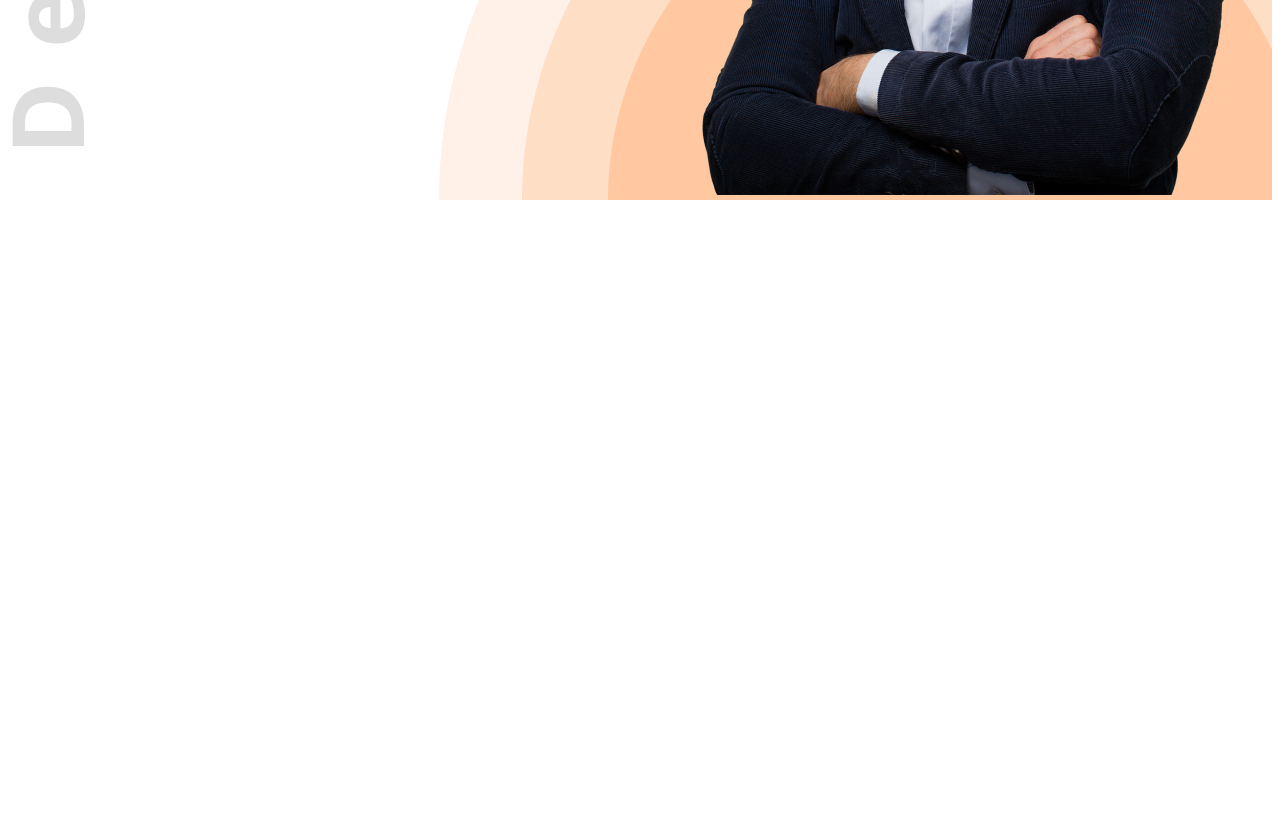
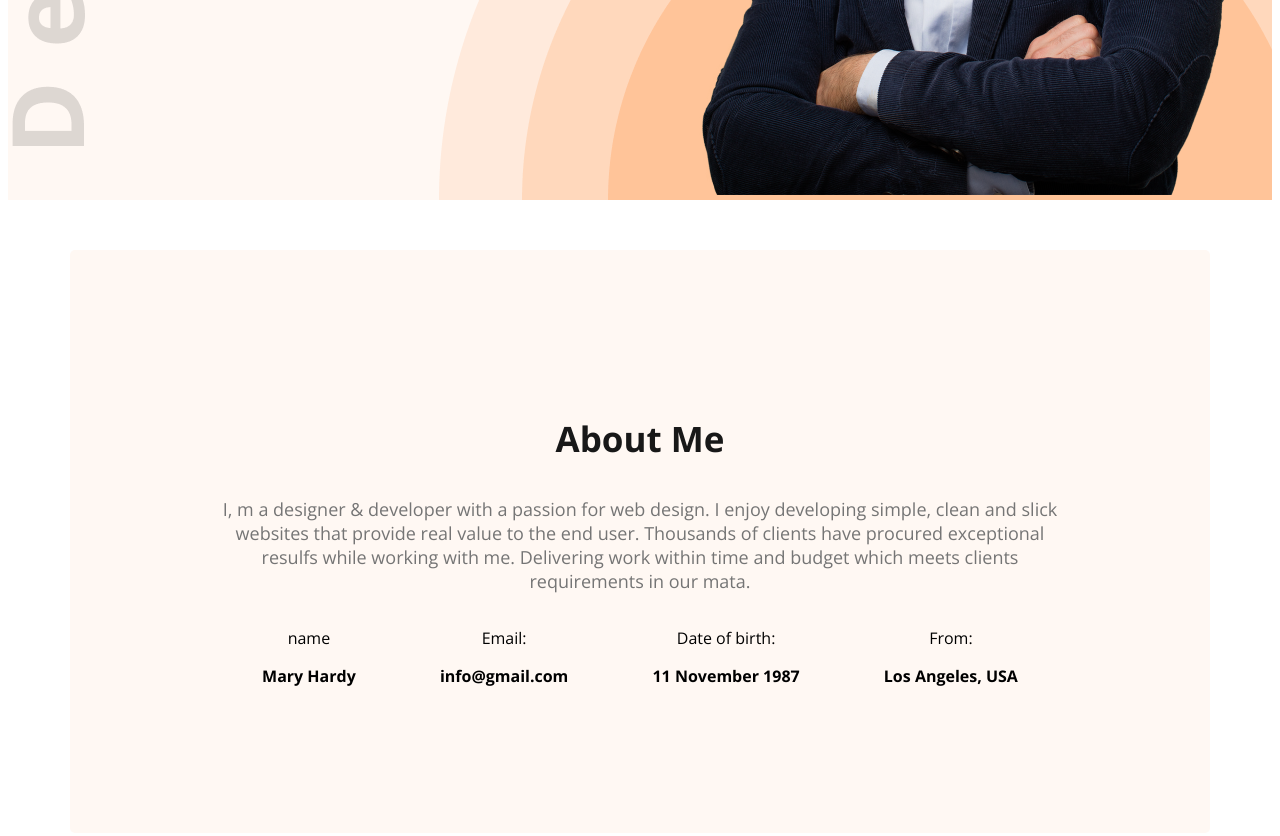
Before and after one commit to fazlerabbi13/web-dev-portfolio, a plain HTML site: page index.html in a window 1280 px wide. Shown: the part 625-1461 px from the top of the page. Before the commit the page ends 833 px from the top, so only its background shows below. Drawn offline with nearby package versions, Linux system fonts and the light colour scheme.

Commit message:
about section is completed

```diff
--- a/index.html
+++ b/index.html
@@ -13,7 +13,7 @@
 </head>
 
 <body class="open-sans-normal">
-    <header class="header">
+    <header class="header secondary-bg">
         <nav>
             <h1 class="nav-title">Ma<span class="text-primary">r</span>y</h1>
             <ul>
@@ -28,8 +28,8 @@
                 <h1>Mary Hardy</h1>
                 <p>Shot what able cold new see hold.Friendly as an betrayed formerly he. Morning because as to society
                     behaved moments.</p>
-                    <button class="btn-primary">Download CV</button>
-                    <button class="btn-primary">Contact</button>
+                <button class="btn-primary">Download CV</button>
+                <button class="btn-primary">Contact</button>
             </div>
             <div class="banner-image">
                 <img src="images/hardy.png" alt="">
@@ -37,7 +37,35 @@
         </div>
     </header>
     <main>
+        <section class="about secondary-bg">
+            <h3 class="section-title">About Me</h3>
+            <p class="section-description">I, m a designer & developer with a passion for web design. I enjoy developing simple, clean and slick
+                websites that provide real value to the end user. Thousands of clients have procured exceptional resulfs
+                while working with me. Delivering work within time and budget which meets clients requirements in our
+                mata.</p>
+                <div class="about-items">
+                    <div class="about-item">
+                        <p class="item-title">name</p>
+                        <p class="item-description">Mary Hardy</p>
+                    </div>
+                    <div class="about-item">
+                        <p class="item-title">Email:</p>
+                        <p class="item-description">
+                            info@gmail.com</p>
+                    </div>
+                    <div class="about-item">
+                        <p class="item-title">Date of birth:
+                            </p>
+                        <p class="item-description">11 November 1987</p>
+                    </div>
+                    <div class="about-item">
+                        <p class="item-title">From:
+                            </p>
+                        <p class="item-description">Los Angeles, USA</p>
+                    </div>
+                </div>
 
+        </section>
     </main>
     <footer>
 
--- a/styles/styles.css
+++ b/styles/styles.css
@@ -8,6 +8,10 @@
   }
 
   /* sheared style */
+
+  .secondary-bg{
+    background-color: rgb(255, 248, 243);
+  }
 
   .text-primary{
     color: rgb(253, 110, 10);
@@ -67,3 +71,33 @@
     background-repeat: no-repeat;
     background-position: top left,bottom right;
   }
+
+  .section-title{
+    color: rgb(24, 24, 24);
+    font-size: 35px;
+    font-weight: bold;
+  }
+  .section-description{
+    font-size: 18px;
+    color: rgb(117, 117, 117);
+  }
+  .about{
+    border-radius: 5px;
+    padding: 130px 150px;
+    text-align:center;
+    margin-top: 50px;
+  }
+
+  main{
+    max-width: 1140px;
+    margin: 0 auto;
+  }
+
+  .item-description{
+    font-weight: bold;
+  }
+
+  .about-items{
+    display: flex;
+    justify-content: space-around;
+  }
```
